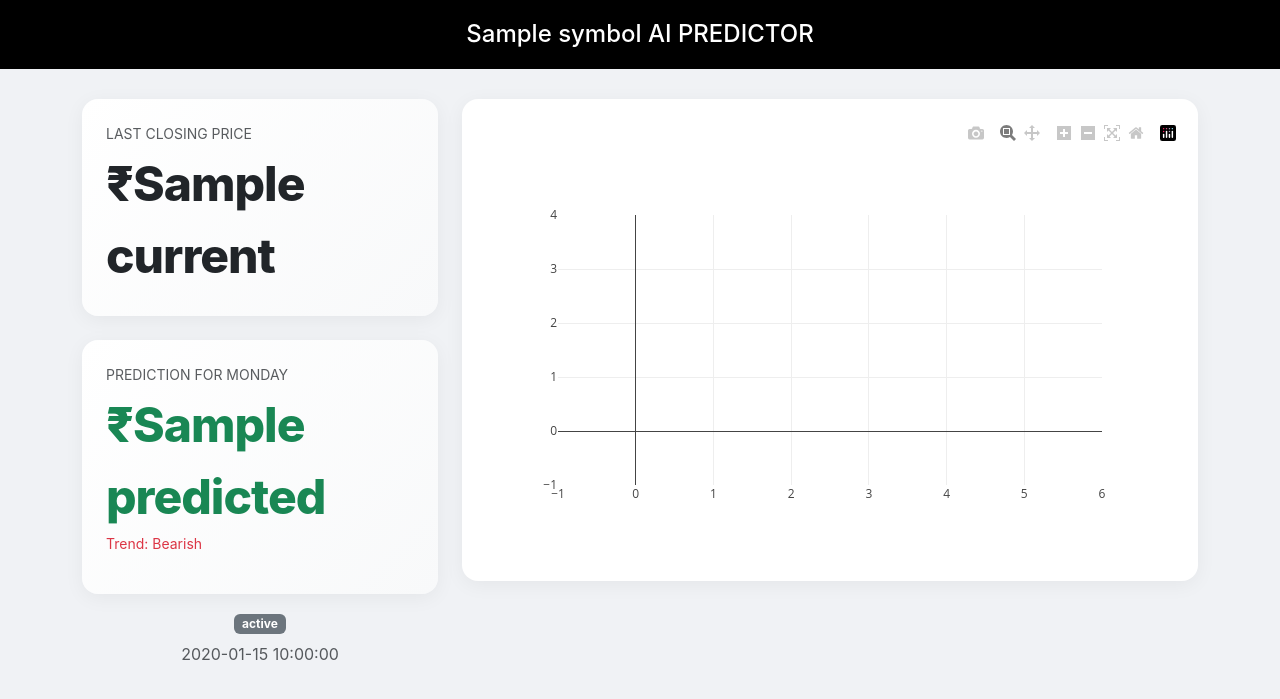
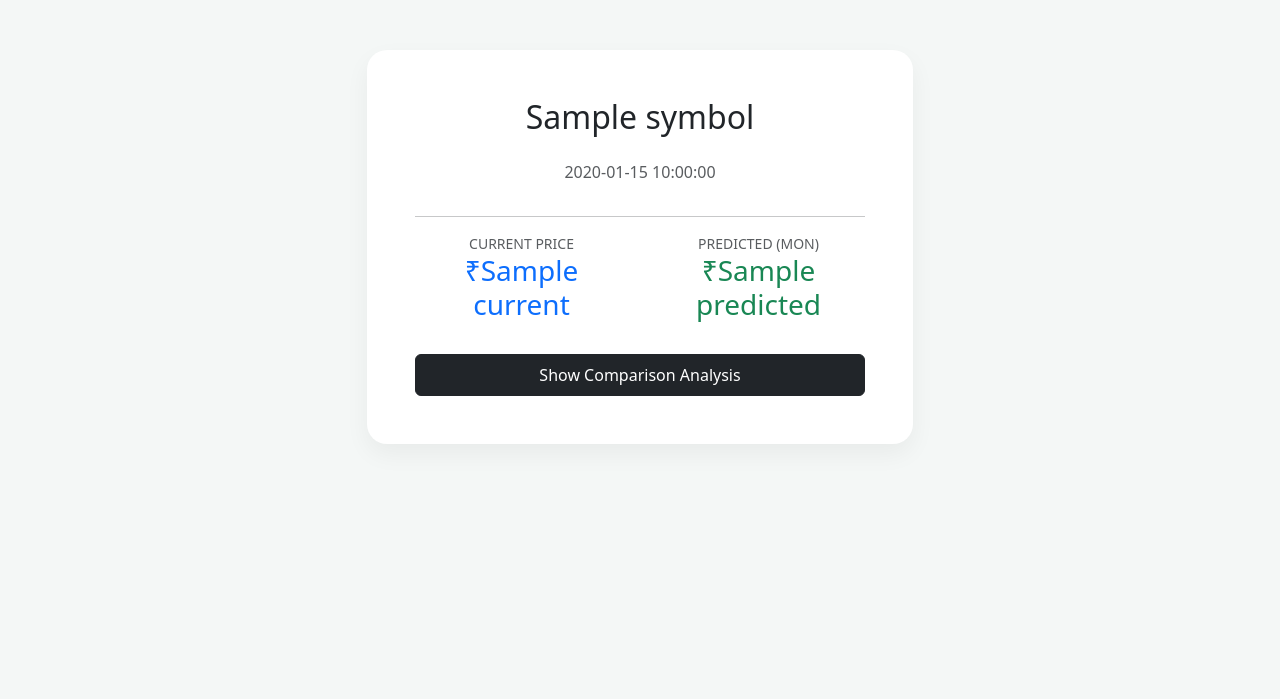
Before and after one commit to KSuchita/realtime-stock-prediction, a Flask app: template templates/index.html in a window 1280 px wide. Shown: the top 699 px of the page. Run offline with Flask 3, Linux system fonts and the light colour scheme; the template is opened without the code that fills it: most values are stand-ins (such as "Sample title", 1, 10 or a date in 2020); some libraries are stand-ins or nearby versions.

Commit message:
Removed line graph and added comparative bar chart with toggle button

```diff
--- a/app.py
+++ b/app.py
@@ -2,7 +2,7 @@
 import joblib
 import yfinance as yf
 import pandas as pd
-import plotly.express as px
+import plotly.graph_objects as go
 import plotly.utils
 from flask import Flask, render_template
 from datetime import datetime
@@ -12,55 +12,72 @@
 STOCK_SYMBOL = "RELIANCE.NS"
 MODEL_PATH = "realtime_rf_model.pkl"
 
-def get_stock_data():
-    # 1. Fetch data (30 days to calculate MAs)
-    df = yf.download(STOCK_SYMBOL, period="30d", interval="1d")
+def get_comparison_data():
+    # 1. Fetch data
+    df = yf.download(STOCK_SYMBOL, period="60d", interval="1d")
     if df.empty:
         return None, None, None
 
-    # 2. Fix MultiIndex Error
-    df.columns = df.columns.get_level_values(0)
+    # 2. Force Positional Extraction (3 is Close)
+    df.columns = [col[0] if isinstance(col, tuple) else col for col in df.columns]
+    raw_close = df.iloc[:, 3].values.flatten()
 
-    # 3. Feature Engineering (Must match training exactly)
-    df['Prev_Close'] = df['Close'].shift(1)
-    df['MA_5'] = df['Close'].rolling(5).mean()
-    df['MA_10'] = df['Close'].rolling(10).mean()
-    df['Daily_Return'] = df['Close'].pct_change()
+    # 3. Rebuild clean dataframe
+    clean_df = pd.DataFrame({'Close': raw_close}, index=df.index)
+    clean_df['Prev_Close'] = clean_df['Close'].shift(1)
+    clean_df['MA_5'] = clean_df['Close'].rolling(5).mean()
+    clean_df['MA_10'] = clean_df['Close'].rolling(10).mean()
+    clean_df['Daily_Return'] = clean_df['Close'].pct_change()
 
-    df_clean = df.dropna()
-    last_row = df_clean.iloc[-1:]
+    model_df = clean_df.dropna()
+
+    # 4. Predict current & historical for comparison
+    model = joblib.load(MODEL_PATH)
+
+    # Get last 5 days for comparison
+    comparison_slice = model_df.tail(6)
+    actual_prices = comparison_slice['Close'].iloc[1:].values # Last 5 actuals
+
+    # Generate predictions for those same 5 days using previous day's data
+    preds = []
+    for i in range(len(comparison_slice) - 1):
+        row = comparison_slice[['Prev_Close', 'MA_5', 'MA_10', 'Daily_Return']].iloc[i:i+1]
+        preds.append(model.predict(row.values)[0])
+
+    # Current Prediction (for Monday)
+    last_row = model_df.iloc[-1:]
+    monday_pred = model.predict(last_row[['Prev_Close', 'MA_5', 'MA_10', 'Daily_Return']].values)[0]
     current_price = last_row["Close"].iloc[0]
 
-    # 4. Predict using the same 4 features
-    model = joblib.load(MODEL_PATH)
-    features = last_row[['Prev_Close', 'MA_5', 'MA_10', 'Daily_Return']]
-    prediction = model.predict(features.values)[0]
+    # 5. Create COMPARATIVE BAR GRAPH
+    dates = [d.strftime('%b %d') for d in model_df.index[-5:]]
 
-    # 5. Create Interactive Plot
-    plot_df = df_clean.tail(15).reset_index()
-    fig = px.line(plot_df, x='Date', y='Close',
-                  title=f'{STOCK_SYMBOL} Price History (Last 15 Sessions)',
-                  template="plotly_white")
+    fig = go.Figure(data=[
+        go.Bar(name='Actual Price', x=dates, y=actual_prices, marker_color='#0d6efd'),
+        go.Bar(name='Predicted Price', x=dates, y=preds[1:], marker_color='#198754')
+    ])
 
-    fig.update_traces(line_color='#0d6efd')
+    fig.update_layout(
+        title="Actual vs Predicted Price (Last 5 Sessions)",
+        barmode='group',
+        template="plotly_white",
+        yaxis=dict(range=[min(actual_prices)*0.98, max(actual_prices)*1.02]) # Zoom in on the 1400 range
+    )
+
     graphJSON = json.dumps(fig, cls=plotly.utils.PlotlyJSONEncoder)
 
-    return round(float(current_price), 2), round(float(prediction), 2), graphJSON
+    return round(float(current_price), 2), round(float(monday_pred), 2), graphJSON
 
 @app.route('/')
 def index():
-    try:
-        price, pred, graph = get_stock_data()
-        data = {
-            "symbol": STOCK_SYMBOL,
-            "current": price,
-            "predicted": pred,
-            "date": datetime.now().strftime("%A, %d %B %Y"),
-            "status": "Market Closed" if datetime.now().weekday() >= 5 else "Market Open"
-        }
-        return render_template('index.html', data=data, graphJSON=graph)
-    except Exception as e:
-        return f"Error loading dashboard: {str(e)}"
+    price, pred, graph = get_comparison_data()
+    data = {
+        "symbol": STOCK_SYMBOL,
+        "current": price,
+        "predicted": pred,
+        "date": datetime.now().strftime("%A, %d %B %Y")
+    }
+    return render_template('index.html', data=data, graphJSON=graph)
 
 if __name__ == '__main__':
     app.run(debug=True)
--- a/templates/index.html
+++ b/templates/index.html
@@ -3,56 +3,66 @@
 <head>
     <meta charset="UTF-8">
     <meta name="viewport" content="width=device-width, initial-scale=1.0">
-    <title>Stock Predictor Pro</title>
+    <title>Stock Analysis</title>
     <link rel="stylesheet" href="https://cdn.jsdelivr.net/npm/bootstrap@5.3.0/dist/css/bootstrap.min.css">
     <script src="https://cdn.plot.ly/plotly-latest.min.js"></script>
     <style>
-        body { background-color: #f0f2f5; font-family: 'Inter', sans-serif; }
-        .card { border: none; border-radius: 16px; box-shadow: 0 4px 20px rgba(0,0,0,0.05); }
-        .stat-card { background: linear-gradient(135deg, #ffffff 0%, #f8f9fa 100%); }
-        .price-up { color: #2ecc71; font-weight: bold; }
-        .main-price { font-size: 3rem; font-weight: 800; letter-spacing: -1px; }
-        .header-bg { background: #000; color: #fff; padding: 20px 0; margin-bottom: 30px; }
+        body { background-color: #f4f7f6; padding-top: 50px; }
+        .card { border-radius: 20px; border: none; box-shadow: 0 10px 25px rgba(0,0,0,0.05); }
+        .price-box { padding: 20px; border-radius: 15px; background: #fff; margin-bottom: 20px; }
+        #comparisonSection { display: none; }
     </style>
 </head>
 <body>
-    <div class="header-bg">
-        <div class="container text-center">
-            <h1 class="h4 mb-0">{{ data.symbol }} AI PREDICTOR</h1>
-        </div>
-    </div>
+    <div class="container">
+        <div class="row justify-content-center">
+            <div class="col-lg-6 text-center">
+                <div class="card p-5">
+                    <h2 class="mb-4">{{ data.symbol }}</h2>
+                    <p class="text-muted">{{ data.date }}</p>
+                    <hr>
 
-    <div class="container">
-        <div class="row g-4">
-            <div class="col-lg-4">
-                <div class="card stat-card p-4 mb-4">
-                    <p class="text-muted small mb-1">LAST CLOSING PRICE</p>
-                    <div class="main-price text-dark">₹{{ data.current }}</div>
-                </div>
-                <div class="card stat-card p-4">
-                    <p class="text-muted small mb-1">PREDICTION FOR MONDAY</p>
-                    <div class="main-price text-success">₹{{ data.predicted }}</div>
-                    <p class="small {% if data.predicted > data.current %}text-success{% else %}text-danger{% endif %}">
-                        Trend: {{ "Bullish" if data.predicted > data.current else "Bearish" }}
-                    </p>
-                </div>
-                <div class="mt-3 text-center">
-                    <span class="badge bg-secondary">{{ data.status }}</span>
-                    <p class="text-muted x-small mt-2">{{ data.date }}</p>
+                    <div class="row">
+                        <div class="col-6">
+                            <p class="small text-muted mb-0">CURRENT PRICE</p>
+                            <h3 class="text-primary">₹{{ data.current }}</h3>
+                        </div>
+                        <div class="col-6">
+                            <p class="small text-muted mb-0">PREDICTED (MON)</p>
+                            <h3 class="text-success">₹{{ data.predicted }}</h3>
+                        </div>
+                    </div>
+
+                    <button class="btn btn-dark mt-4 py-2 px-4" onclick="toggleGraph()">
+                        Show Comparison Analysis
+                    </button>
                 </div>
             </div>
+        </div>
 
-            <div class="col-lg-8">
-                <div class="card p-3">
-                    <div id="chart" style="height: 450px;"></div>
+        <div class="row justify-content-center mt-4" id="comparisonSection">
+            <div class="col-lg-10">
+                <div class="card p-4">
+                    <div id="barChart"></div>
                 </div>
             </div>
         </div>
     </div>
 
     <script>
+        function toggleGraph() {
+            var x = document.getElementById("comparisonSection");
+            if (x.style.display === "none" || x.style.display === "") {
+                x.style.display = "block";
+                // Trigger Plotly resize to fit the new container
+                Plotly.Plots.resize('barChart');
+            } else {
+                x.style.display = "none";
+            }
+        }
+
         var graphs = {{ graphJSON | safe }};
-        Plotly.newPlot('chart', graphs.data, graphs.layout, {responsive: true});
+        Plotly.newPlot('barChart', graphs.data, graphs.layout, {responsive: true});
     </script>
 </body>
 </html>
```
